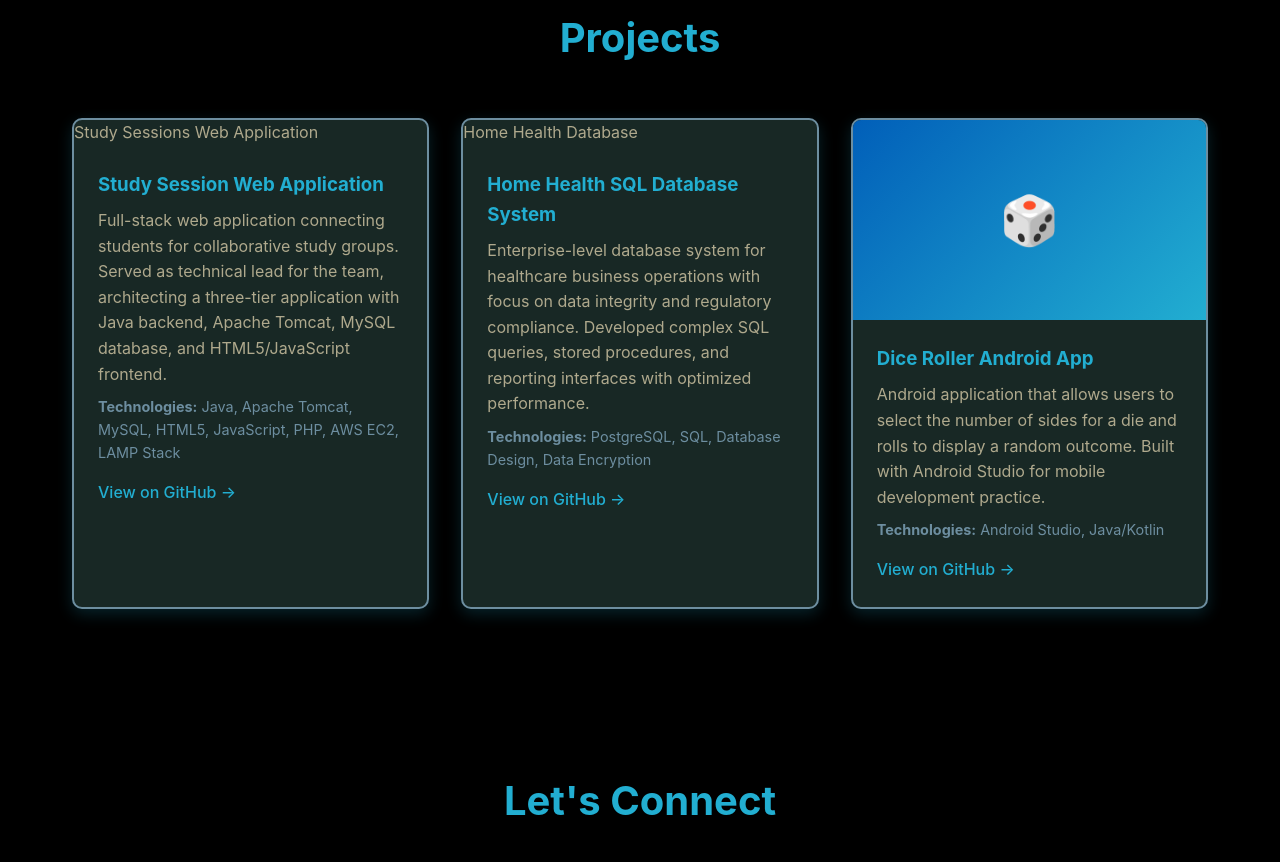
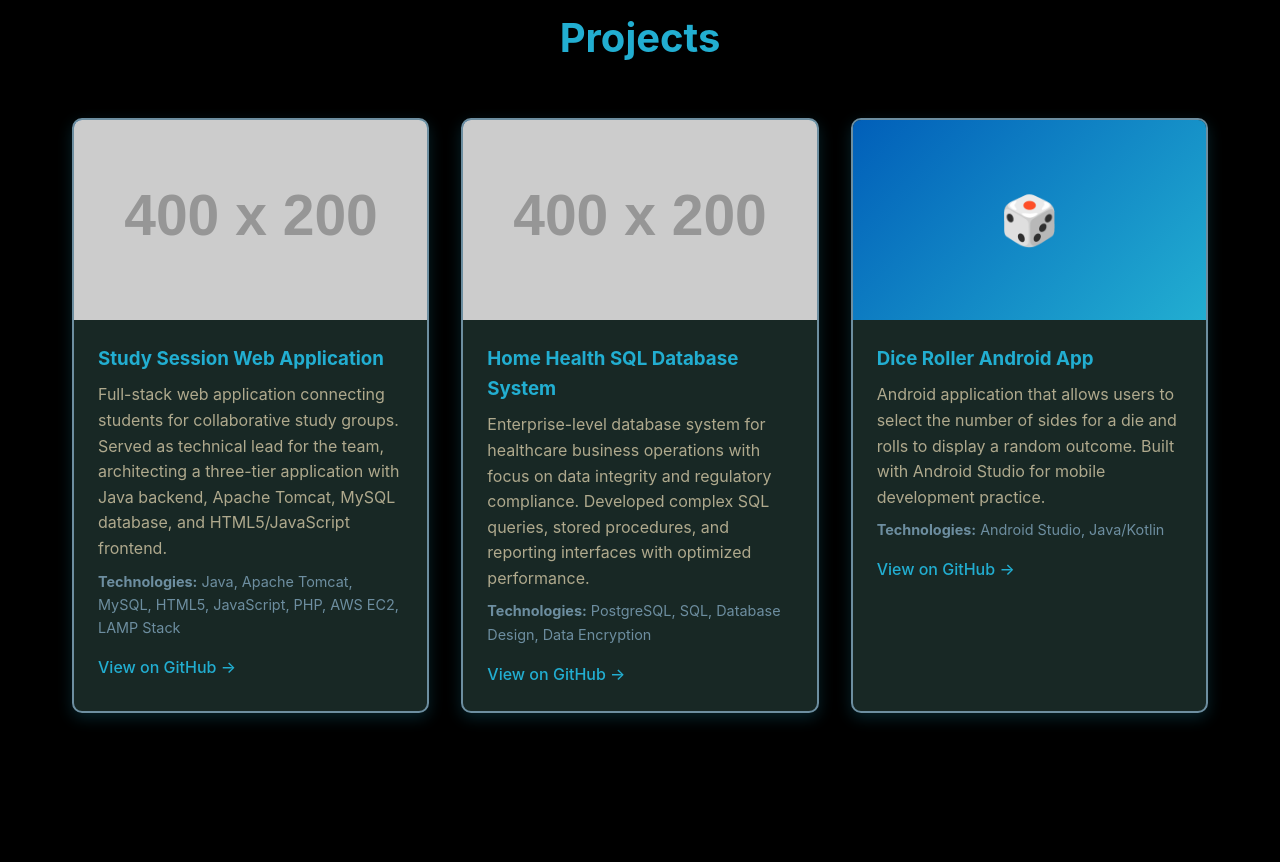
Before and after one commit to cjw2025/cjw2025.github.io, a plain HTML site: page index.html in a window 1280 px wide. Shown: the part 2280-3142 px from the top of the page. Drawn offline with Linux system fonts and the light colour scheme; placeholder pictures from the web are drawn by us.

Commit message:
changed project image head

```diff
--- a/index.html
+++ b/index.html
@@ -330,11 +330,8 @@
     <div class="projects-grid">
         <!-- Study Session Web Application -->
         <div class="project-card">
-            <!--  <div class="project-img">
-                 <img src="https://via.placeholder.com/400x200/015FB9/ffffff?text=Study+Session+App" alt="Study Session Web Application">
-            </div> -->
-            <div class="project-header">
-                <p>Study Sessions Web Application</p>
+            <div class="project-img">
+                 <img src="https://via.placeholder.com/400x200/015FB9/ffffff?text=Study+Session+App" alt="Study Session Web App">
             </div>
 
             <div class="project-content">
@@ -349,12 +346,8 @@
 
         <!-- Home Health SQL Database System -->
         <div class="project-card">
-            <!-- <div class="project-img">
-                <img src="https://via.placeholder.com/400x200/015FB9/ffffff?text=Healthcare+Database" alt="Home Health Database System">
-            </div> -->
-
-            <div class="project-header">
-                <p>Home Health Database</p>
+            <div class="project-img">
+                <img src="https://via.placeholder.com/400x200/015FB9/ffffff?text=Healthcare+Database" alt="Home Health Database">
             </div>
 
             <div class="project-content">
```
